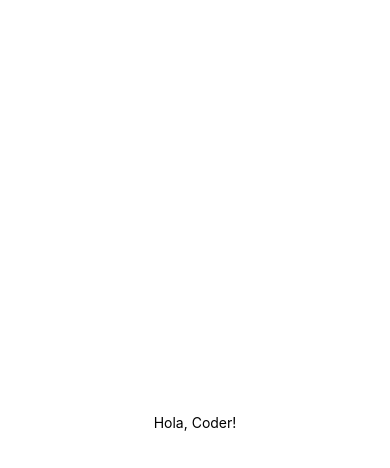
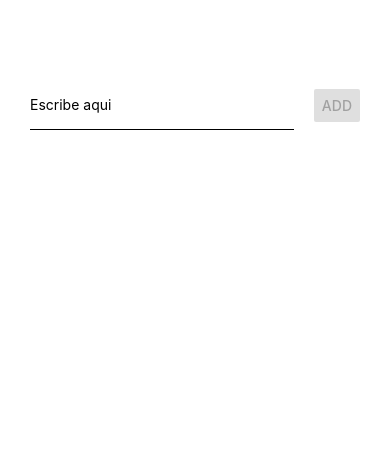
Before and after one commit to gaspigon/ReactNativeApp, a React Native app: screen / in a window 390 px wide. Shown: the top 468 px of the page. Built offline with nearby package versions, Linux system fonts and the light colour scheme.

Commit message:
agregando lista

```diff
--- a/App.js
+++ b/App.js
@@ -1,20 +1,84 @@
-import { StatusBar } from 'expo-status-bar';
-import { StyleSheet, Text, View } from 'react-native';
+
+import { Button, StyleSheet, TextInput, View,Text, FlatList, TouchableOpacity, Modal } from 'react-native';
+import { useState } from 'react';
+
+import React from 'react';
+import CustomModal from './components/Modal';
+import AddItem from './components/AddItem';
+import List from './components/List';
+
 
 export default function App() {
+
+  const [textItem, setTextItem] = useState('')
+  const [itemList, setItemList] = useState([])
+
+  const [itemSelected, setItemSelected] = useState({})
+  const [modalVisible, setModalVisible] = useState(false)
+
+
+  const onHandlerChangeItem = (text) => {
+    setTextItem(text)
+  }
+
+  const onHandlerAddItem = () => {
+    setItemList(currentItems => [...currentItems, {id: Date.now() , value: textItem }])
+    setTextItem('')
+  }
+
+  const onHandlerDeleteItem = id => {
+    setItemList(currentItems => currentItems.filter(item => item.id !==id))
+    setItemSelected({})
+    setModalVisible(!modalVisible)
+  }
+
+  const onHandlerModal = id => {
+    setItemSelected(itemList.find(item => item.id ===id))
+    setModalVisible(!modalVisible)
+  }
+
+  const onHandlerCompleteItem = id => {
+    let itemCompleted = itemList.findIndex((item) => item.id === id)
+    itemList[itemCompleted].completed = true
+    setItemList([...itemList])
+    setModalVisible(!modalVisible)
+  }
+
   return (
-    <View style={styles.container}>
-      <Text>Hola, Coder!</Text>
-      <StatusBar style="auto" />
+    <View style={styles.screen} >
+      <CustomModal
+      modalVisible={modalVisible}
+      itemSelected={itemSelected}
+      onHandlerCompleteItem={onHandlerCompleteItem}
+      onHandlerDeleteItem = {onHandlerDeleteItem}
+
+
+      />
+
+
+
+
+      <AddItem
+              textItem={textItem}
+              onHandlerAddItem={onHandlerAddItem}
+              onHandlerChangeItem={onHandlerChangeItem}
+              />
+
+      <List
+              itemList={itemList}
+              onHandlerModal={onHandlerModal} />
+
     </View>
   );
 }
 
 const styles = StyleSheet.create({
-  container: {
-    flex: 1,
-    backgroundColor: '#fff',
-    alignItems: 'center',
-    justifyContent: 'center',
+
+  screen: {
+    padding: 30,
+    flex: 1
   },
+
+
+
 });
--- /dev/null
+++ b/components/AddItem/index.js
@@ -0,0 +1,34 @@
+import { View, TextInput, Button, StyleSheet } from 'react-native'
+
+export default function AddItem(props) {
+
+    const { textItem, onHandlerChangeItem, onHandlerAddItem } = props
+
+    return (
+        <View style={styles.container}>
+            <TextInput
+                placeholder='Escribe aqui'
+                style={styles.input}
+                value={textItem}
+                onChangeText={onHandlerChangeItem}
+            />
+            <Button title='Add'onPress={onHandlerAddItem} disabled={textItem.length < 1 ? true : false}/>
+        </View>
+    )
+}
+
+const styles = StyleSheet.create({
+    container: {
+        marginTop: 50,
+        alignItems: 'center',
+        justifyContent: 'space-between',
+        flexDirection: 'row'
+    },
+    input: {
+        width: '80%',
+        height: 50,
+        borderColor: 'black',
+        borderBottomWidth: 1
+
+    },
+})
--- /dev/null
+++ b/components/List/index.js
@@ -0,0 +1,45 @@
+import { FlatList, TouchableOpacity, StyleSheet, Text } from 'react-native'
+
+
+export default function List(props) {
+
+    const { itemList, onHandlerModal } = props
+    console.log(itemList)
+    return (
+        <FlatList
+            data={itemList}
+            renderItem={data => (
+                <TouchableOpacity onPress={() => onHandlerModal(data.item.id)} style={styles.item}>
+                    <Text  style={{color : data.item.completed ?
+                        'green' : null, textDecorationLine : data.item.completed ? 'line-through' : null}}>{data.item.value}
+                         {data.item.completed ? <Text style={{marginRight:'50%'}}> Completado</Text> : null } </Text>
+
+                </TouchableOpacity>
+            )}
+            showsVerticalScrollIndicator={false}
+            keyExtractor={item => item.id}
+        />
+    )
+}
+
+const styles = StyleSheet.create({
+    item: {
+        flexDirection: 'row',
+        justifyContent: 'space-between',
+        alignItems: 'center',
+        borderWidth: 1,
+        borderColor: 'black',
+        borderRadius: 10,
+        marginTop: '10%',
+        height: 50,
+        width: '100%'
+
+
+    },
+    text: {
+        textDecorationLine: 'none',
+        justifyContent: 'space-between',
+        alignContent: 'space-between'
+
+    }
+})
--- /dev/null
+++ b/components/Modal/index.js
@@ -0,0 +1,73 @@
+import { Modal, View, Text, StyleSheet, Button } from 'react-native'
+
+
+export default function CustomModal(props) {
+
+    const { modalVisible, itemSelected, onHandlerDeleteItem, onHandlerCompleteItem } = props
+
+    return (
+        <Modal
+            animationType="slide"
+            transparent={true}
+            visible={modalVisible}
+        >
+            <View style={styles.modal}>
+                <View style={styles.modalView}>
+                    <View style={styles.modalTitle}>
+                        <Text>
+                            Mi modal
+                        </Text>
+                    </View>
+                    <View style={styles.modalMessage}>
+                        <Text>Estas seguro que desea borrar ?</Text>
+                    </View>
+                    <View style={styles.modalMessage}>
+                        <Text style={styles.modalItem}>{itemSelected.value}</Text>
+                    </View>
+                    <View style={styles.modalButton}>
+                        <Button onPress={() => onHandlerDeleteItem(itemSelected.id)} title='Confirmar' />
+                        <Button onPress={() => onHandlerCompleteItem(itemSelected.id)} title='Completar' />
+                    </View>
+                </View>
+            </View>
+        </Modal>
+    )
+}
+
+const styles = StyleSheet.create({
+    modal: {
+        flex: 1,
+        justifyContent: 'center',
+        alignItems: 'center',
+        backgroundColor: 'rgba(0,0,0,0.5)'
+        },
+        modalView: {
+        backgroundColor: 'white',
+        width: '80%',
+        height: '50%',
+        borderRadius: 10,
+        padding: '10%',
+        justifyContent: 'space-between',
+        alignItems: 'center',
+        flexDirection: 'column',
+        },
+        modalTitle: {
+        backgroundColor: '#ccc',
+        color: 'white',
+        fontSize: 18,
+        },
+        modalMessage: {
+        marginBottom: 10,
+        justifyContent: 'center',
+        alignItems: 'center'
+        },
+        modalButton: {
+        marginTop: 15,
+        flexDirection: 'row',
+        alignItems: 'center',
+        justifyContent: 'space-around'
+        },
+        modalItem: {
+        fontSize: 30
+        }
+})
--- a/package.json
+++ b/package.json
@@ -15,7 +15,9 @@
     "react": "17.0.2",
     "react-dom": "17.0.2",
     "react-native": "0.68.2",
-    "react-native-web": "0.17.7"
+    "react-native-video": "^5.2.0",
+    "react-native-web": "0.17.7",
+    "expo-av": "~11.2.3"
   },
   "devDependencies": {
     "@babel/core": "^7.12.9"
```
Also changed, not shown: components/Header.js (added, +20 -0 lines), 2 other files (tests, documents, lock files or other folders).
